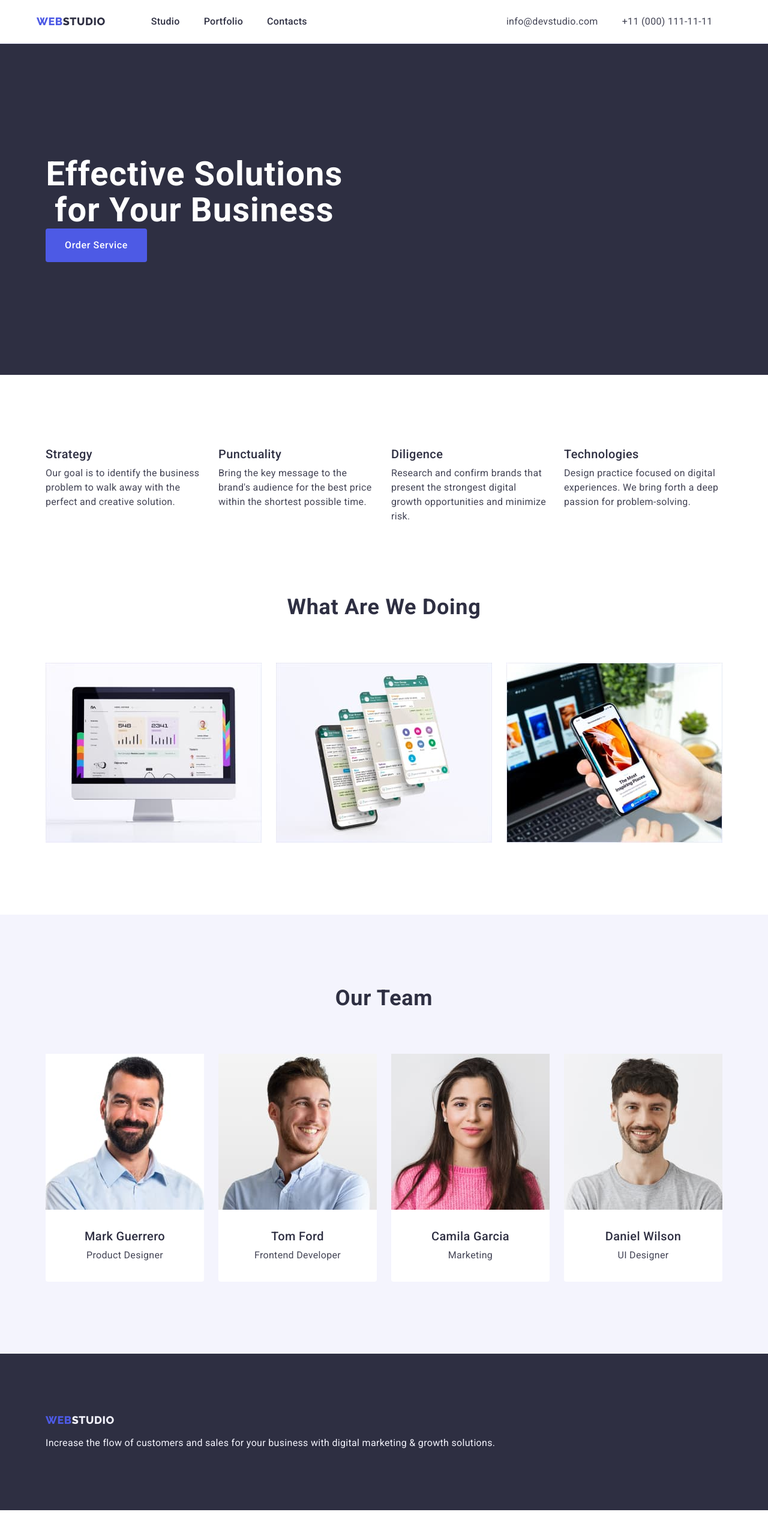
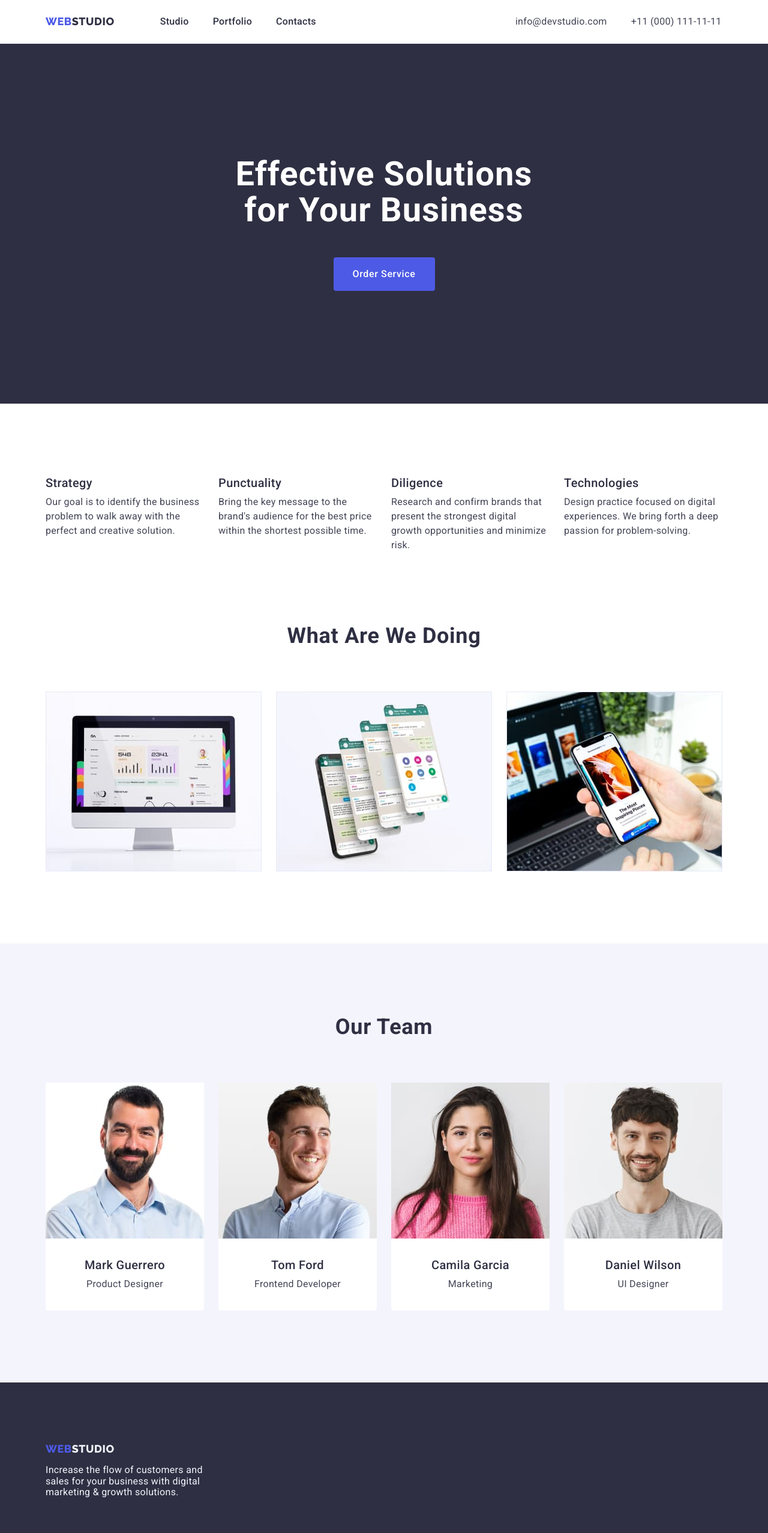
Before and after one commit to RayChikS/goit-markup-hw-03, a plain HTML site: page index.html in a window 1280 px wide. Shown: the whole page at 60% size. Before the commit the page ends 2518 px from the top, so only its background shows below. Drawn offline with nearby package versions, Linux system fonts and the light colour scheme.

Commit message:
Commit-14

```diff
--- a/css/styles.css
+++ b/css/styles.css
@@ -64,7 +64,7 @@ ul{
 
 .header-content{
 	display: flex;
-	padding: 24px 0;
+	align-items: center;
 }
 
 
@@ -115,7 +115,8 @@ ul{
 	font-weight: 500;
 	line-height: 150%;
 	letter-spacing: 0.02em;
-	padding: 24px 0
+	padding: 24px 0;
+	display: block;
 }
 .nav-item:hover,
 .nav-item:focus{
@@ -166,6 +167,8 @@ ul{
 	line-height: 107.143%;
 	letter-spacing: 1.12px;
 	max-width: 496px;
+	margin: 0 auto;
+	margin-bottom: 48px;
 }
 .intro-button{
 	display: block;
@@ -181,6 +184,7 @@ ul{
 	height: 56px;
 	border: none;
 	border-radius: 4px;
+	margin: 0 auto;
 }
 .intro-button:hover,
 .intro-button:focus{
@@ -346,8 +350,9 @@ ul{
 	color: var(--cloud);
 	font-family: 'Roboto', sans-serif;
 	font-size: 16px;
-	line-height: 150%;
-	letter-spacing: 0.32px;
+	line-height: 1.17;
+	letter-spacing: 0.02em;
+	max-width: 264px;
 }
 
 
```
